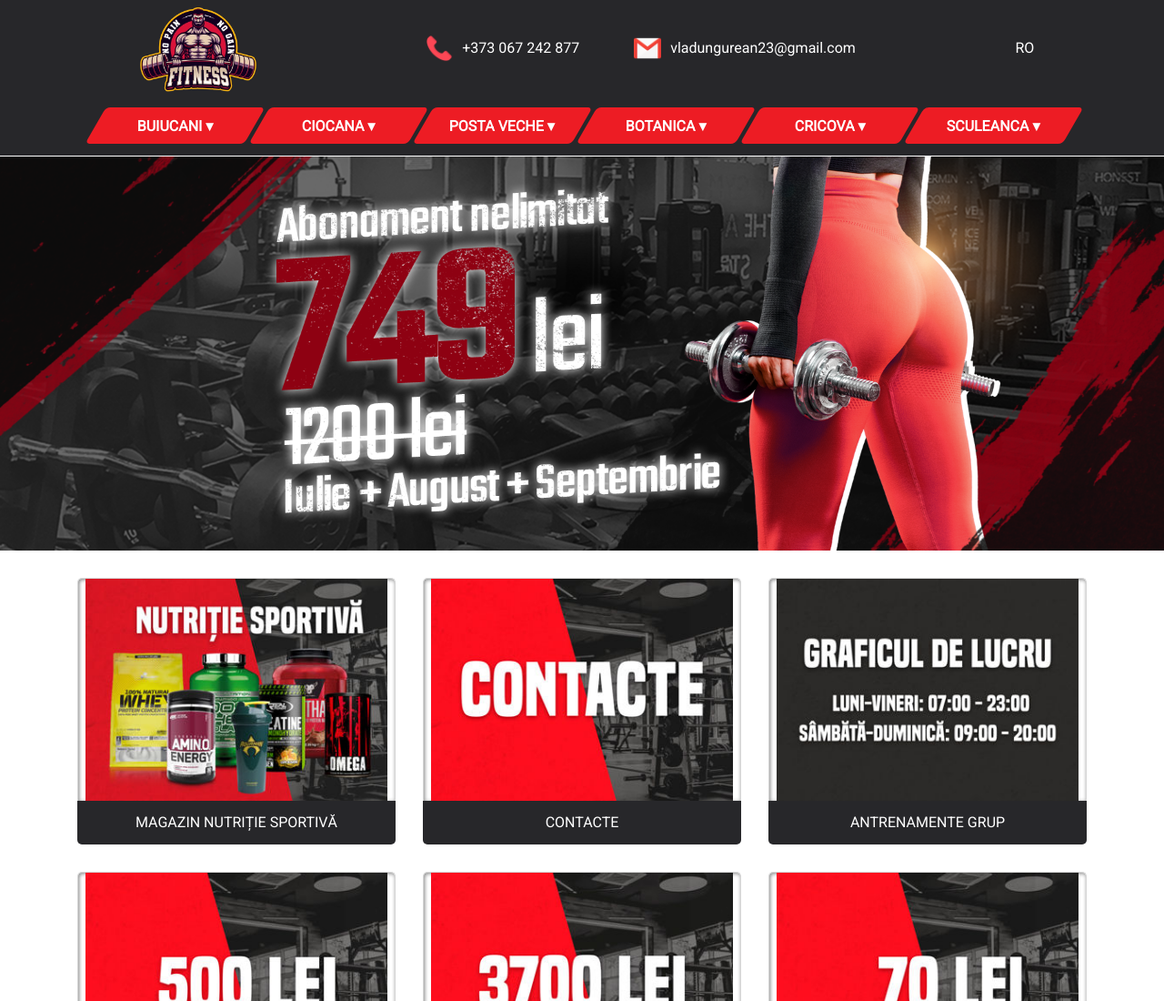
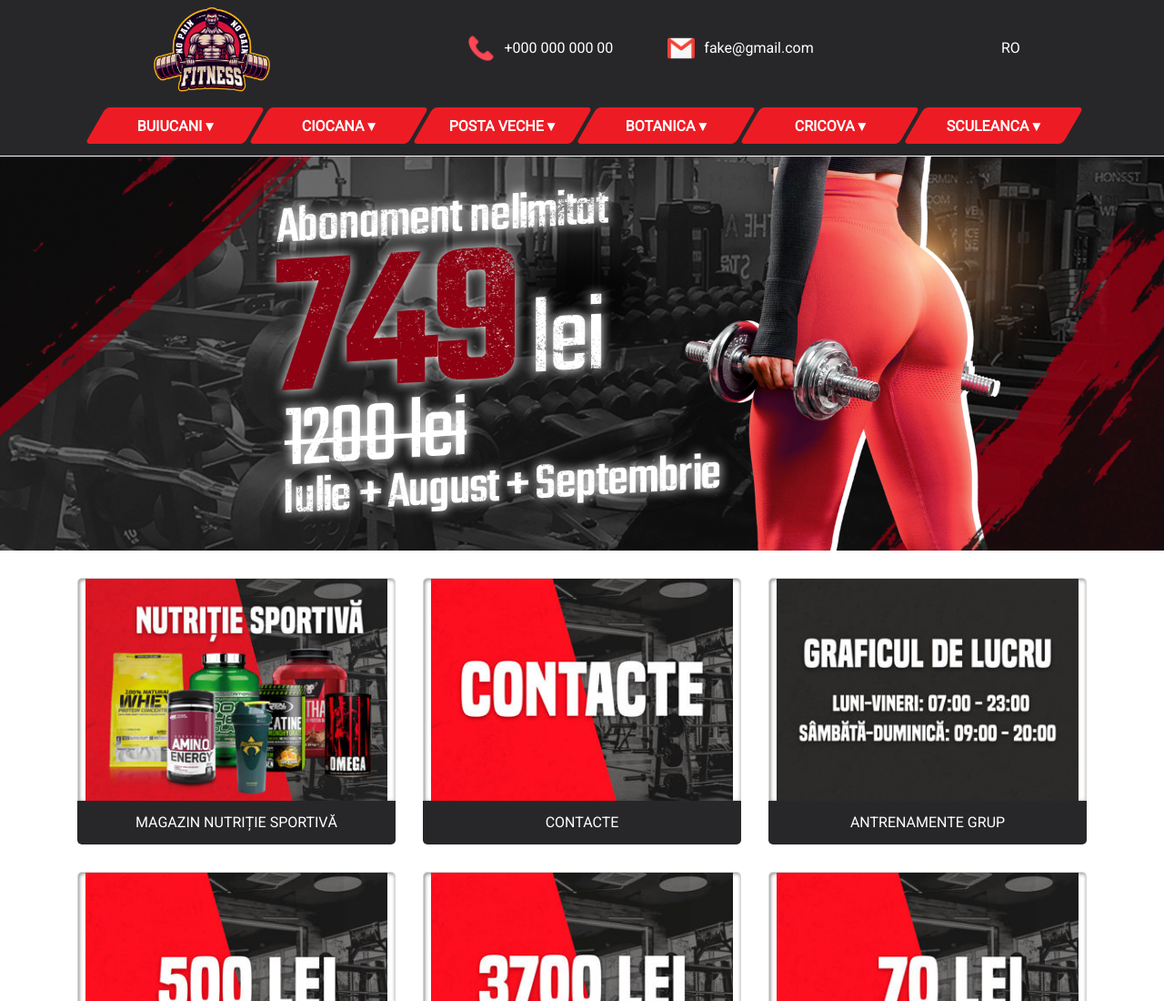
Before and after one commit to SurvivalModeON/Gym, a plain HTML site: page index.html in a window 1280 px wide. Shown: the top 1100 px of the page at 91% size. Drawn offline with nearby package versions, Linux system fonts and the light colour scheme.

Commit message:
phone & gmail update

```diff
--- a/header.html
+++ b/header.html
@@ -15,7 +15,7 @@
                             <img class="header_contacts_item_icon_phone" src="img/phoneimg.png" alt="phone">
                         </div>
                         <div class="header_contacts_item_text">
-                            <a class="telephone" href="tel:067242877">+373 067 242 877</a>
+                            <a class="telephone" href="tel:000000000">+000 000 000 00</a>
                         </div>
                     </div>
                     <div class="header_contacts_item_2 header_flex_center">
@@ -23,7 +23,7 @@
                             <img class="header_contacts_item_icon_gmail" src="img/gmail.png" alt="logo">
                         </div>
                         <div class="header_contacts_item_text">
-                            <a class="gmail" href="#">vladungurean23@gmail.com</a>
+                            <a class="gmail" href="fake@gmail.com">fake@gmail.com</a>
                         </div>
                     </div>
                 </div>
```
